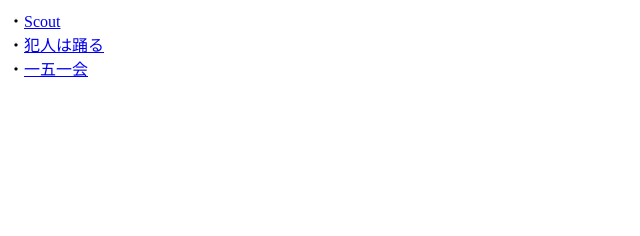
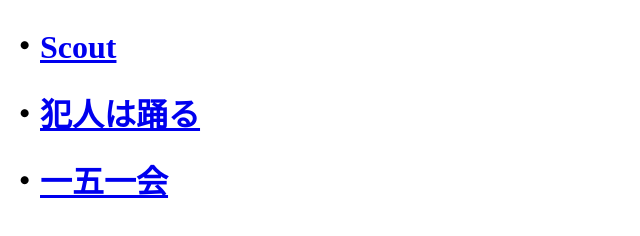
Before and after one commit to Coelacanth101/index, a website: page static/index.html in a window 1280 px wide. Shown: the whole page, without its empty margins (0-640 px from the left). Drawn offline with Linux system fonts and the light colour scheme.

Commit message:
'commit'

```diff
--- a/static/index.html
+++ b/static/index.html
@@ -7,8 +7,8 @@
     <title>Bob Dylanの部屋</title>
 </head>
 <body>
-    <div>・<a href="https://scout-game.herokuapp.com/">Scout</a></div>
-    <div>・<a href="https://dancingcriminal.herokuapp.com/">犯人は踊る</a></div>
-    <div>・<a href="https://onelifetofive.herokuapp.com/">一五一会</a></div>
+    <h1>・<a href="https://scout-game.herokuapp.com/">Scout</a></h1>
+    <h1>・<a href="https://dancingcriminal.herokuapp.com/">犯人は踊る</a></h1>
+    <h1>・<a href="https://onelifetofive.herokuapp.com/">一五一会</a></h1>
 </body>
 </html>
```
